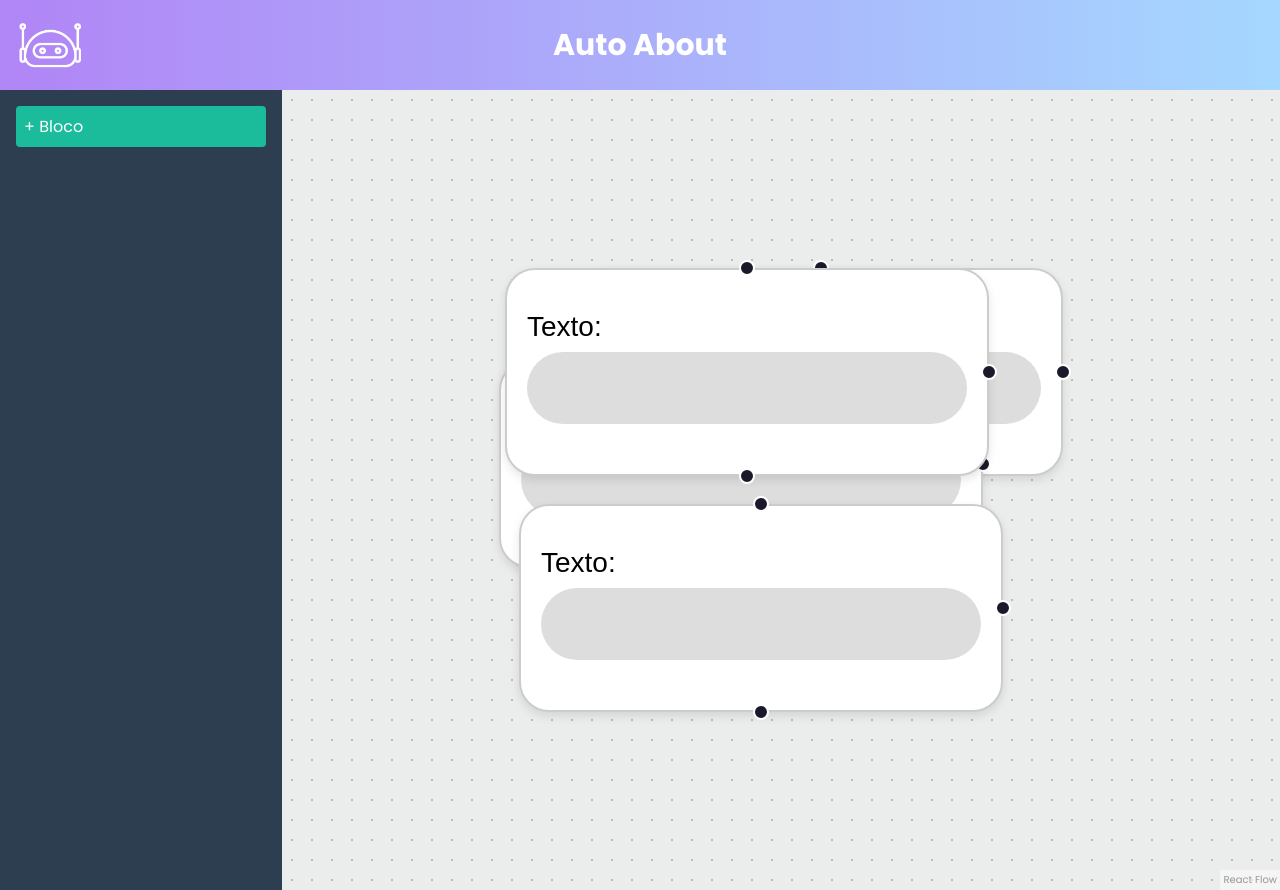
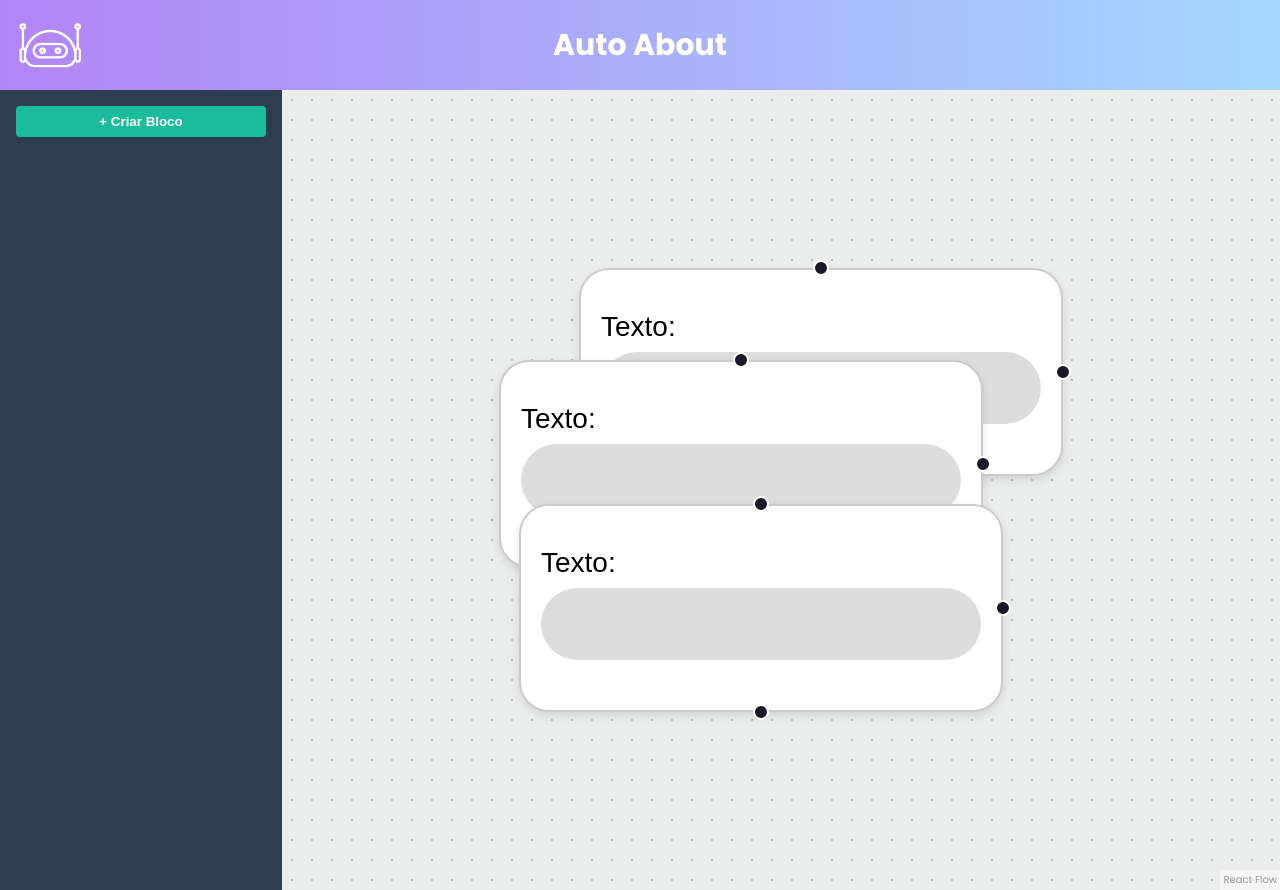
Before and after one commit to cassiwizar/TCC, a React (Vite) app: page / in a window 1280 px wide. Built offline with nearby package versions, Linux system fonts and the light colour scheme.

Commit message:
Avanços

```diff
--- a/src/App.jsx
+++ b/src/App.jsx
@@ -33,12 +33,6 @@ const initialNodes = [
     id: 'node-3',
     type: 'textUpdater',
     position: { x: 220, y: 123 },
-    data: { value: 123 },
-  },
-  {
-    id: 'node-4',
-    type: 'textUpdater',
-    position: { x: 213, y: 5 },
     data: { value: 123 },
   },
 ];
@@ -99,6 +93,18 @@ function FlowCanvas() {
     [project],
   );
 
+  // Função para adicionar um novo nó ao clicar no botão
+  const addNode = () => {
+    const newNode = {
+      id: `node-${+new Date()}`, // ID único baseado no timestamp
+      type: 'textUpdater', // Tipo do nó
+      position: { x: Math.random() * 400, y: Math.random() * 400 }, // Posição aleatória
+      data: { value: 'Novo bloco' }, // Dados do nó
+    };
+
+    setNodes((nds) => [...nds, newNode]); // Adiciona o novo nó ao estado
+  };
+
   return (
     <div style={{ display: 'flex', height: '100vh' }}>
       {/* Barra lateral */}
@@ -110,22 +116,21 @@ function FlowCanvas() {
           padding: '1rem',
         }}
       >
-        <div
-          onDragStart={(event) => {
-            event.dataTransfer.setData('application/reactflow', 'textUpdater');
-            event.dataTransfer.effectAllowed = 'move';
-          }}
-          draggable
+        <button
+          onClick={addNode} // Chama a função ao clicar
           style={{
             padding: '0.5rem',
             background: '#1abc9c',
             borderRadius: '4px',
-            cursor: 'grab',
-            userSelect: 'none',
+            cursor: 'pointer',
+            color: 'white',
+            fontWeight: 'bold',
+            border: 'none',
+            width: '100%',
           }}
         >
-          + Bloco
-        </div>
+          + Criar Bloco
+        </button>
       </aside>
 
       {/* Canvas do React Flow */}
```
